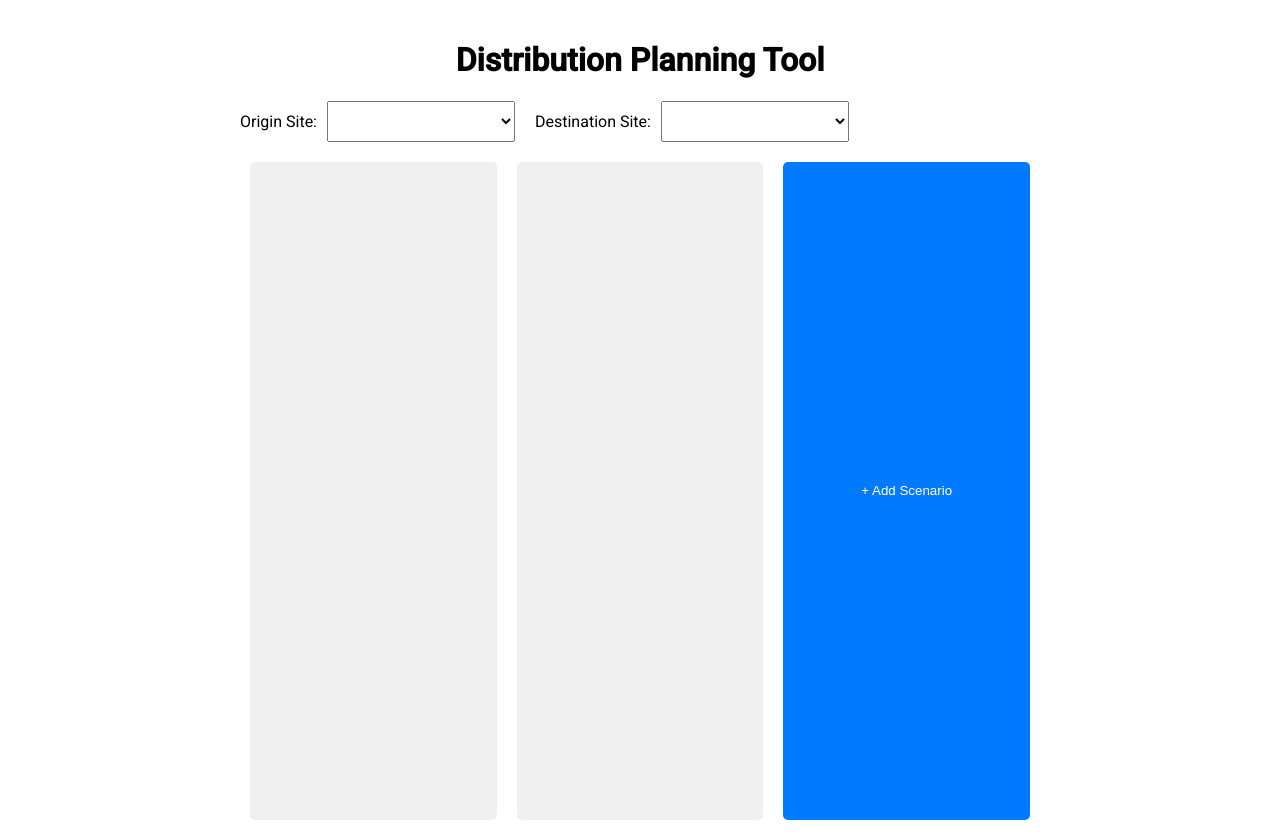
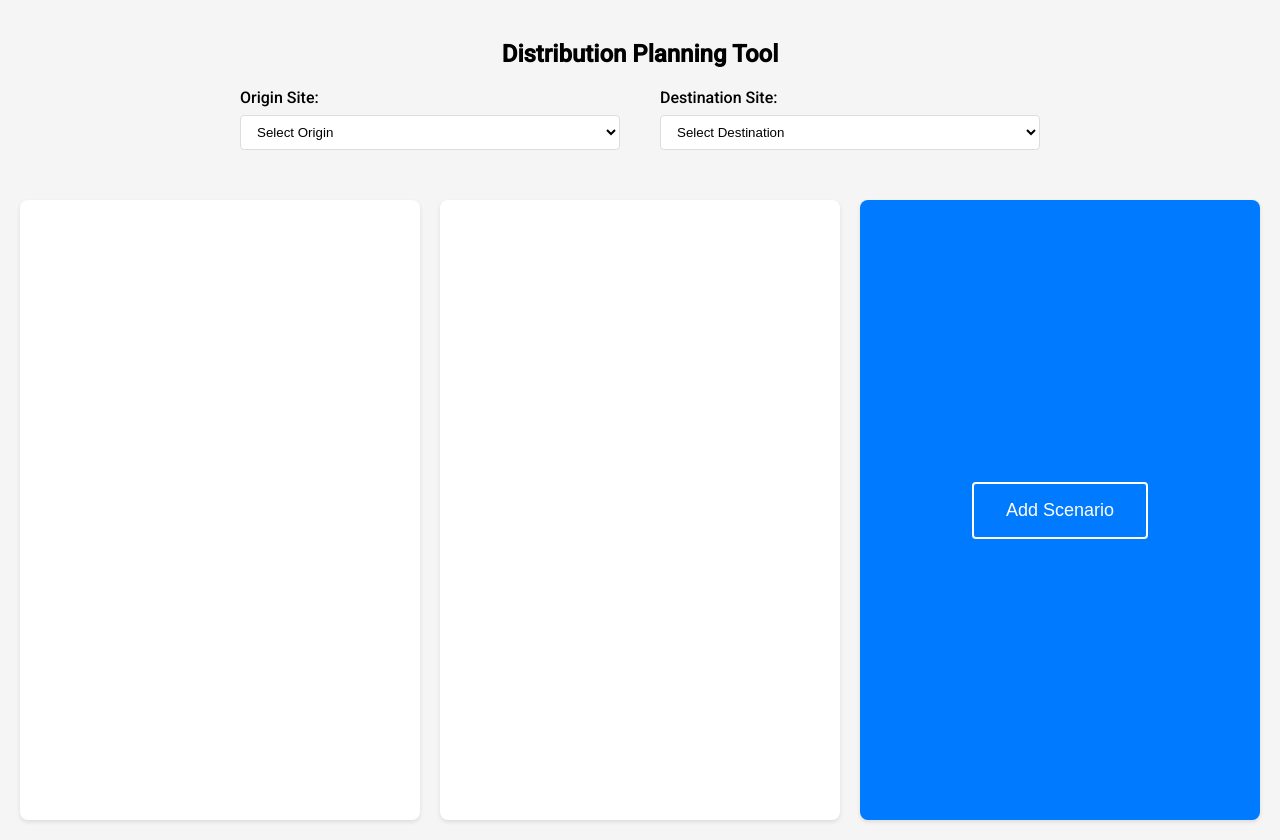
Before and after one commit to Alex1sz/hydrodistcalc, an Angular app: page / in a window 1280 px wide. Built offline with nearby package versions, Linux system fonts and the light colour scheme.

Commit message:
improve styling add select for scenarios to display

```diff
--- a/src/app/app.component.html
+++ b/src/app/app.component.html
@@ -2,22 +2,53 @@
   <h1>Distribution Planning Tool</h1>
   <div class="site-selection">
     <form [formGroup]="siteSelectionForm">
+      <div class="form-group">
         <label for="origin">Origin Site:</label>
-      <select formControlName="origin">
+        <select id="origin" formControlName="origin">
+          <option value="">Select Origin</option>
           <option *ngFor="let site of sites" [value]="site.name">{{ site.name }}</option>
         </select>
-
+      </div>
+      <div class="form-group">
         <label for="destination">Destination Site:</label>
-      <select formControlName="destination">
+        <select id="destination" formControlName="destination">
+          <option value="">Select Destination</option>
           <option *ngFor="let site of sites" [value]="site.name">{{ site.name }}</option>
         </select>
+      </div>
     </form>
   </div>
+  <div class="scenario-selector" *ngIf="scenarios$ | async as scenarios">
+    <div *ngIf="scenarios.length >= 3">
+      <select (change)="selectScenario(+($any($event.target).value), 0)">
+        <option *ngFor="let index of getAvailableScenarios(0, scenarios)" [value]="index"
+          [selected]="selectedScenarios[0] === index">
+          {{ scenarios[index].origin || 'No Origin' }} → {{ scenarios[index].destination || 'No Dest' }}
+        </option>
+      </select>
+      <select (change)="selectScenario(+($any($event.target).value), 1)">
+        <option *ngFor="let index of getAvailableScenarios(1, scenarios)" [value]="index"
+          [selected]="selectedScenarios[1] === index">
+          {{ scenarios[index].origin || 'No Origin' }} → {{ scenarios[index].destination || 'No Dest' }}
+        </option>
+      </select>
+    </div>
+  </div>
   <div class="columns">
-    <div class="column gray-column"></div>
-    <div class="column gray-column"></div>
+    <div class="column" *ngIf="(scenarios$ | async) as scenarios">
+      <app-scenario-results *ngIf="scenarios[selectedScenarios[0]]" [scenario]="scenarios[selectedScenarios[0]]"
+        (close)="removeScenario(scenarios[selectedScenarios[0]])">
+      </app-scenario-results>
+    </div>
+
+    <div class="column" *ngIf="(scenarios$ | async) as scenarios">
+      <app-scenario-results *ngIf="scenarios[selectedScenarios[1]]" [scenario]="scenarios[selectedScenarios[1]]"
+        (close)="removeScenario(scenarios[selectedScenarios[1]])">
+      </app-scenario-results>
+    </div>
+
     <div class="column blue-column">
-      <button (click)="addScenario()">+ Add Scenario</button>
+      <button (click)="addScenario()">Add Scenario</button>
     </div>
   </div>
 </div>
@@ -27,8 +58,4 @@
 <div class="app-container">
   <app-site-list></app-site-list>
   <app-scenario-form *ngIf="formVisible$ | async"></app-scenario-form>
-  <div class="scenarios" *ngIf="scenarios$ | async as scenarios">
-    <app-scenario-results *ngFor="let scenario of scenarios" [scenario]="scenario" (close)="removeScenario(scenario)">
-    </app-scenario-results>
 </div>
-</div>
--- a/src/app/app.component.scss
+++ b/src/app/app.component.scss
@@ -1,56 +1,106 @@
 .distribution-planning-tool {
+  min-height: 100vh;
   display: flex;
   flex-direction: column;
-  align-items: center;
   padding: 20px;
-  height: 100vh;
+  margin: 0 auto;
+  max-width: 1400px;
+  background-color: #f5f5f5;
+
+  h1 {
+    text-align: center;
+    margin: 20px 0;
+    font-size: 24px;
+  }
 }
 
 .site-selection {
-  display: flex;
-  justify-content: space-between;
-  width: 100%;
-  max-width: 800px;
-  margin-bottom: 20px;
+  margin-bottom: 30px;
+
+  form {
+    display: grid;
+    grid-template-columns: repeat(2, 1fr);
+    gap: 40px;
+    max-width: 800px;
+    margin: 0 auto;
+  }
 
   label {
-    margin-right: 10px;
+    font-weight: 500;
+    margin-bottom: 8px;
+    display: block;
   }
 
   select {
-    margin-right: 20px;
-    padding: 10px;
-    font-size: 1em;
+    width: 100%;
+    padding: 8px 12px;
+    border: 1px solid #ddd;
+    border-radius: 4px;
+    background-color: white;
+  }
+}
+
+.scenario-selector {
+  margin-bottom: 20px;
+  display: flex;
+  justify-content: center;
+  gap: 20px;
+
+  select {
+    padding: 8px 12px;
+    min-width: 200px;
+    border: 1px solid #ddd;
+    border-radius: 4px;
+    background-color: white;
   }
 }
 
 .columns {
   display: flex;
-  justify-content: space-between;
-  width: 100%;
-  max-width: 800px;
-  flex-grow: 1;
-  height: calc(100vh - 150px);
+  gap: 20px;
+  flex: 1;
+  min-height: calc(100vh - 250px);
 }
 
 .column {
   flex: 1;
-  margin: 0 10px;
+  background: white;
+  border-radius: 8px;
   padding: 20px;
-  border-radius: 5px;
+  box-shadow: 0 2px 4px rgba(0, 0, 0, 0.1);
+  display: flex;
+  flex-direction: column;
+}
+
+.blue-column {
+  background-color: #007bff;
   display: flex;
   align-items: center;
   justify-content: center;
+
+  button {
+    padding: 16px 32px;
+    font-size: 18px;
+    color: white;
+    background: transparent;
+    border: 2px solid white;
+    border-radius: 4px;
+    cursor: pointer;
+    transition: all 0.3s ease;
+
+    &:hover {
+      background: rgba(255, 255, 255, 0.1);
+      transform: scale(1.05);
+    }
+
+    &:active {
+      transform: scale(0.98);
+    }
+  }
 }
 
 .gray-column {
   background-color: #f0f0f0;
-}
-
-.blue-column {
-  background-color: #007bff;
-  color: white;
-  text-align: center;
 }
 
 button {
@@ -65,3 +115,51 @@ button {
 button:hover {
   background-color: rgba(0, 0, 0, 0.1);
 }
+
+// Scenario results styling
+:host ::ng-deep app-scenario-results {
+  flex: 1;
+  display: flex;
+  flex-direction: column;
+
+  .scenario-results {
+    flex: 1;
+    display: flex;
+    flex-direction: column;
+    background: #f5f5f5;
+    border-radius: 4px;
+    padding: 20px;
+    overflow: auto;
+
+    .result-item {
+      margin-bottom: 10px;
+      padding: 8px;
+      background: #ffffff;
+      border-radius: 4px;
+    }
+
+    .section-header {
+      font-weight: 500;
+      margin: 15px 0 10px;
+      padding-bottom: 5px;
+      border-bottom: 1px solid #ddd;
+    }
+  }
+}
+
+// Media queries for responsive design
+@media (max-width: 1200px) {
+  .columns {
+    grid-template-columns: repeat(2, 1fr);
+  }
+}
+
+@media (max-width: 768px) {
+  .columns {
+    grid-template-columns: 1fr;
+  }
+
+  .site-selection form {
+    grid-template-columns: 1fr;
+  }
+}
--- a/src/app/app.component.ts
+++ b/src/app/app.component.ts
@@ -28,6 +28,7 @@ import { ScenarioResult } from './models/scenario-result.interface';
 })
 export class AppComponent implements OnInit {
   scenarios$: Observable<ScenarioResult[]>;
+  selectedScenarios: number[] = [0, 1]; // Indexes of scenarios to display
   formVisible$: Observable<boolean>;
   siteSelectionForm: FormGroup;
   sites: any[] = [];
@@ -63,4 +64,16 @@ export class AppComponent implements OnInit {
   removeScenario(scenario: ScenarioResult) {
     this.scenarioService.removeScenario(scenario);
   }
+
+  // Method to handle scenario selection
+  selectScenario(index: number, column: 0 | 1) {
+    this.selectedScenarios[column] = index;
+  }
+
+  // Helper method to get available scenarios (those not selected in other column)
+  getAvailableScenarios(currentColumn: 0 | 1, scenarios: ScenarioResult[]): number[] {
+    return scenarios.map((_, index) => index)
+      .filter(index => !this.selectedScenarios.includes(index) ||
+        this.selectedScenarios[currentColumn] === index);
+  }
 }
--- a/src/app/scenario-form/scenario-form.component.ts
+++ b/src/app/scenario-form/scenario-form.component.ts
@@ -180,4 +180,8 @@ export class ScenarioFormComponent implements OnInit {
   calculateTotalPricePerKg(trailerPrice: number, haulerPrice: number, capacity: number): number {
     return (trailerPrice + haulerPrice) / capacity;
   }
+
+  addScenario(scenario: ScenarioResult) {
+    this.scenarios.unshift(scenario); // Use unshift instead of push to add to beginning
+  }
 }
--- a/src/app/scenario-results/scenario-results.component.html
+++ b/src/app/scenario-results/scenario-results.component.html
@@ -1,7 +1,8 @@
 <div class="scenario-results">
+  <div class="scenario-card">
     <div class="header">
-    <span>Origin Site: {{ scenario.origin }}</span>
-    <span>Destination Site: {{ scenario.destination }}</span>
+      <span>Origin: {{ scenario.origin }}</span>
+      <span>Destination: {{ scenario.destination }}</span>
       <button class="close" (click)="close.emit(scenario)">X</button>
     </div>
     <div class="results-grid">
@@ -26,3 +27,4 @@
       <div class="result-item">Total price per kg H2: ${{ scenario.totalPricePerKg | number:'1.2-2' }}</div>
     </div>
   </div>
+</div>
--- a/src/app/scenario-results/scenario-results.component.scss
+++ b/src/app/scenario-results/scenario-results.component.scss
@@ -1,15 +1,21 @@
 .scenario-results {
+  flex: 1;
+  display: flex;
+  flex-direction: column;
   padding: 20px;
-  background: #f5f5f5;
-  border-radius: 5px;
-  margin-bottom: 10px;
+  overflow-y: auto;
+
+  .scenario-card {
+    flex: 1;
+    background: transparent;
+  }
 
   .header {
     display: flex;
     justify-content: space-between;
     align-items: center;
     font-weight: bold;
-    margin-bottom: 10px;
+    margin-bottom: 20px;
   }
 
   .close {
@@ -28,8 +34,7 @@
 
   .result-item {
     padding: 8px;
-    background: #e0e0e0;
-    border-radius: 4px;
+    background: transparent;
   }
 
   .section-header {
@@ -37,6 +42,7 @@
     font-weight: bold;
     margin-top: 15px;
     padding: 8px;
-    background: #e0e0e0;
+    border-bottom: 1px solid rgba(0, 0, 0, 0.1);
+    background: transparent;
   }
 }
```
Lines whose indentation alone changed are shown as unchanged.
